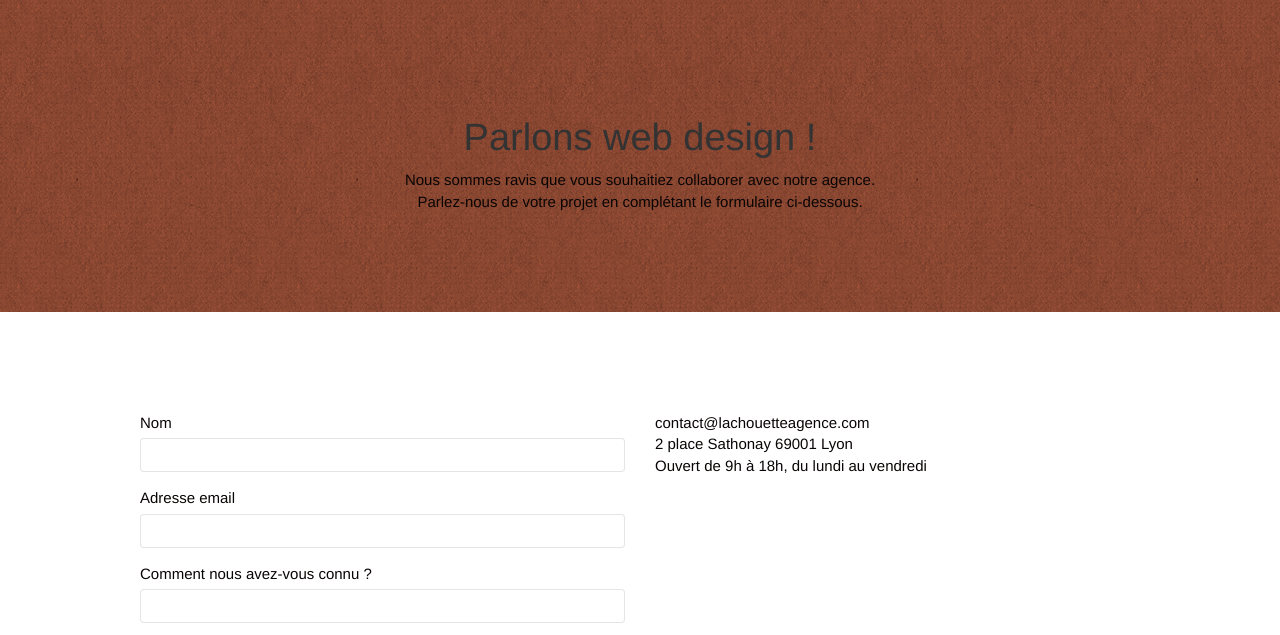
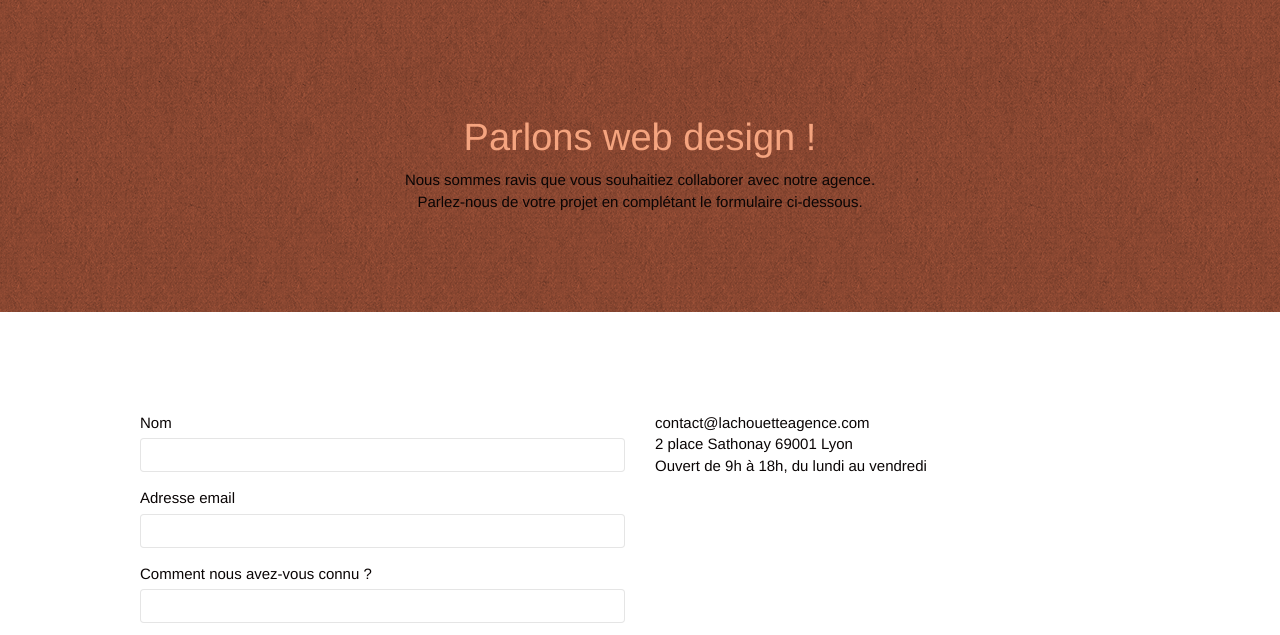
Before and after one commit to jkay24/HyunJeongKim_4_20072021, a plain HTML site: page choutte-agence-contact.html in a window 1280 px wide. Shown: the part 95-730 px from the top of the page. Drawn offline with Linux system fonts and the light colour scheme.

Commit message:
got rid of aria labelled and changed h1 color on contact page

```diff
--- a/choutte-agence-contact.html
+++ b/choutte-agence-contact.html
@@ -119,7 +119,7 @@
         <div class="container bloc-lg">
           <div class="row">
             <div class="col-sm-12">
-              <h1 class="text-center hero-bloc-text .tc-white">
+              <h1 class="text-center hero-bloc-text tc-white">
                 Parlons web design !
               </h1>
               <p class="text-center mg-lg tight-width-whitespace">
```
Also changed, not shown: index.html (+0 -1 lines).
